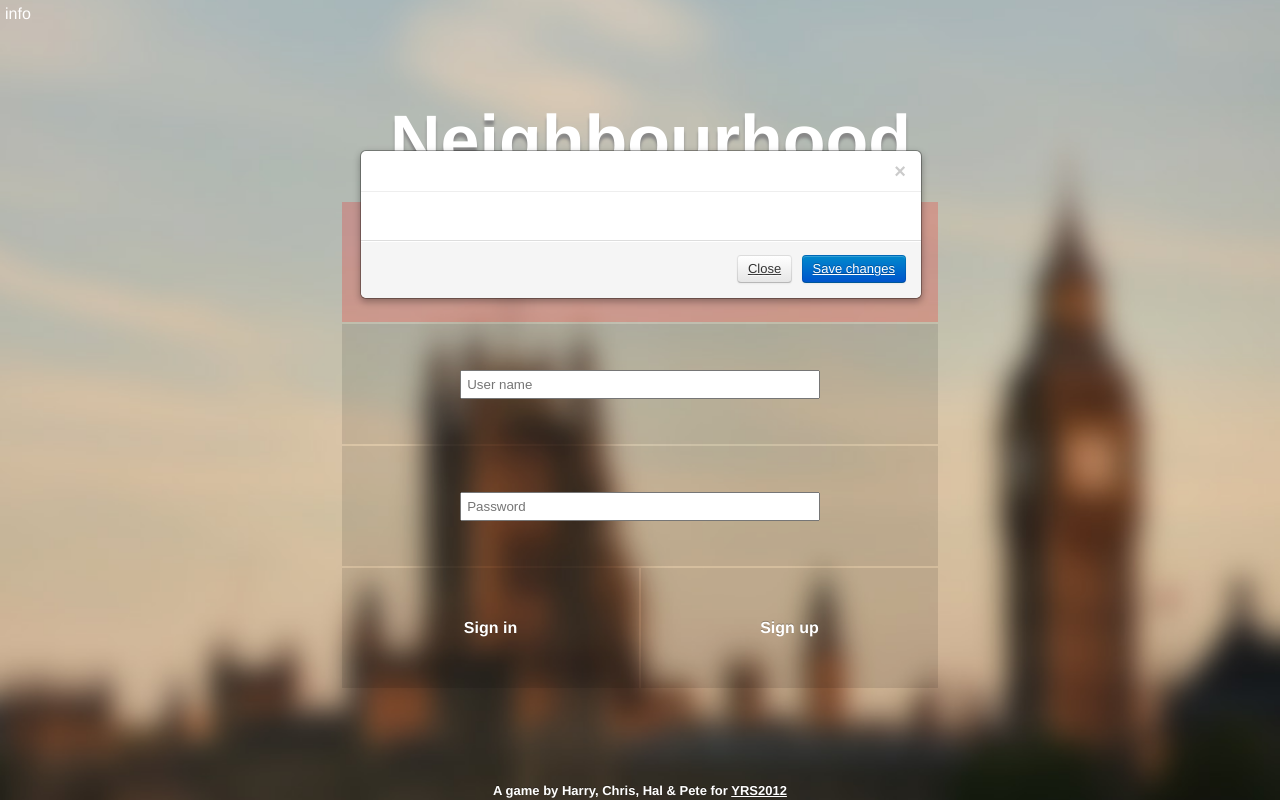
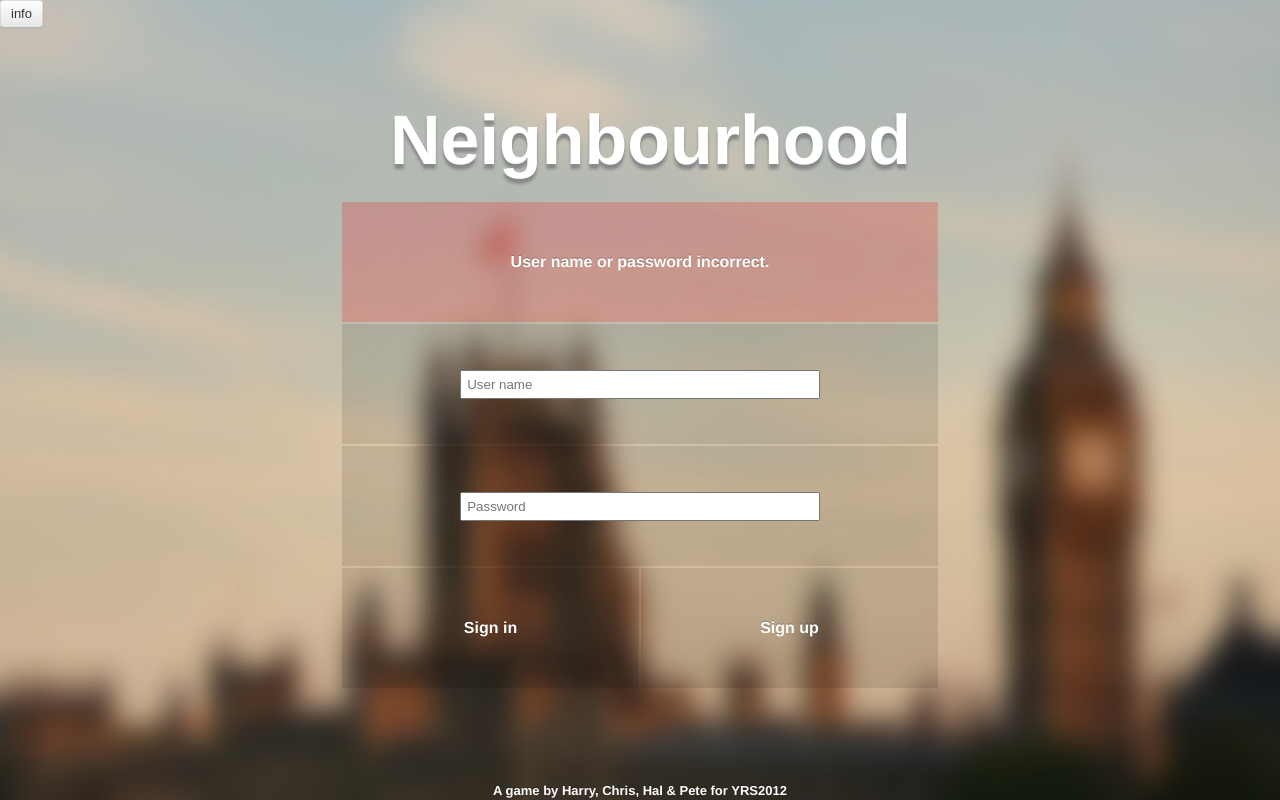
Before and after one commit to castvoid/Neighbourhood, a PHP site: page /?err=1 in a window 1280 px wide. Run offline with PHP 8.4, Linux system fonts and the light colour scheme; data that the repository does not hold is empty; some libraries are stand-ins or nearby versions.

Commit message:
Fixed modal

```diff
--- a/index.php
+++ b/index.php
@@ -15,6 +15,9 @@
 	margin: 0;
 	padding: 0;
 
+}
+a{
+	text-decoration: none;
 }
 body{
 	font-family: "Helvetica Neue", Helvetica, sans-serif;
@@ -125,13 +128,18 @@ a {
     padding-left: 5px;
     border: 1px solid #999;
 }
+#myModal{
+	display: none;
+	color:#000;
+}
 </style>
 <link type="text/css" href="bootstrap.min.css" rel="stylesheet"/>
+<script src="//ajax.googleapis.com/ajax/libs/jquery/1.7.2/jquery.min.js"></script>
 <script src="bootstrap.min.js"></script>
 </head>
 <body>
 <h1>Neighbourhood</h1>
-<div id="indexinfobtn">info</div>
+<button class="btn" onClick="$('#myModal').modal();">info</button>
 <form action="backend/auth.php" method="post" id="loginform">
 	<table class="login">
 		<?php if ($_GET['err']): ?>
@@ -191,7 +199,6 @@ a {
 	</table>
 </form>
 <footer>A game by Harry, Chris, Hal & Pete for <a href="http://youngrewiredstate.org/">YRS2012</a></footer>
-<script src="https://ajax.googleapis.com/ajax/libs/jquery/1.7.2/jquery.min.js"></script>
 <script>
 	$('td#uname-td').click(function(event){
 		$('#uname').focus();
@@ -217,8 +224,7 @@ a {
     <p>One fine body…</p>
   </div>
   <div class="modal-footer">
-    <a href="#" class="btn" data-dismiss="modal">Close</a>
-    <a href="#" class="btn btn-primary">Save changes</a>
+    <a href="#" class="btn btn-primary" data-dismiss="modal">Close</a>
   </div>
 </div>
 </body>
```
Lines whose indentation alone changed are shown as unchanged.
